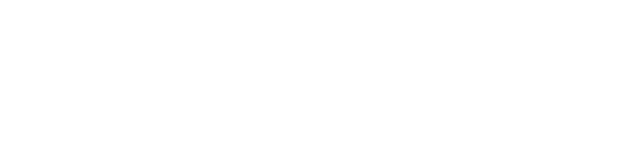
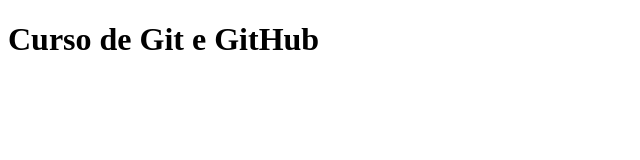
Before and after one commit to antoniocpbarbosa/projeto-1, a plain HTML site: page index.html in a window 1280 px wide. Shown: the whole page, without its empty margins (0-640 px from the left). Drawn offline with Linux system fonts and the light colour scheme.

Commit message:
adicionado título h1

```diff
--- a/index.html
+++ b/index.html
@@ -6,6 +6,6 @@
 	<title>Curso Git</title>
 </head>
 <body>
-
+	<h1>Curso de Git e GitHub</h1>
 </body>
 </html>
```
